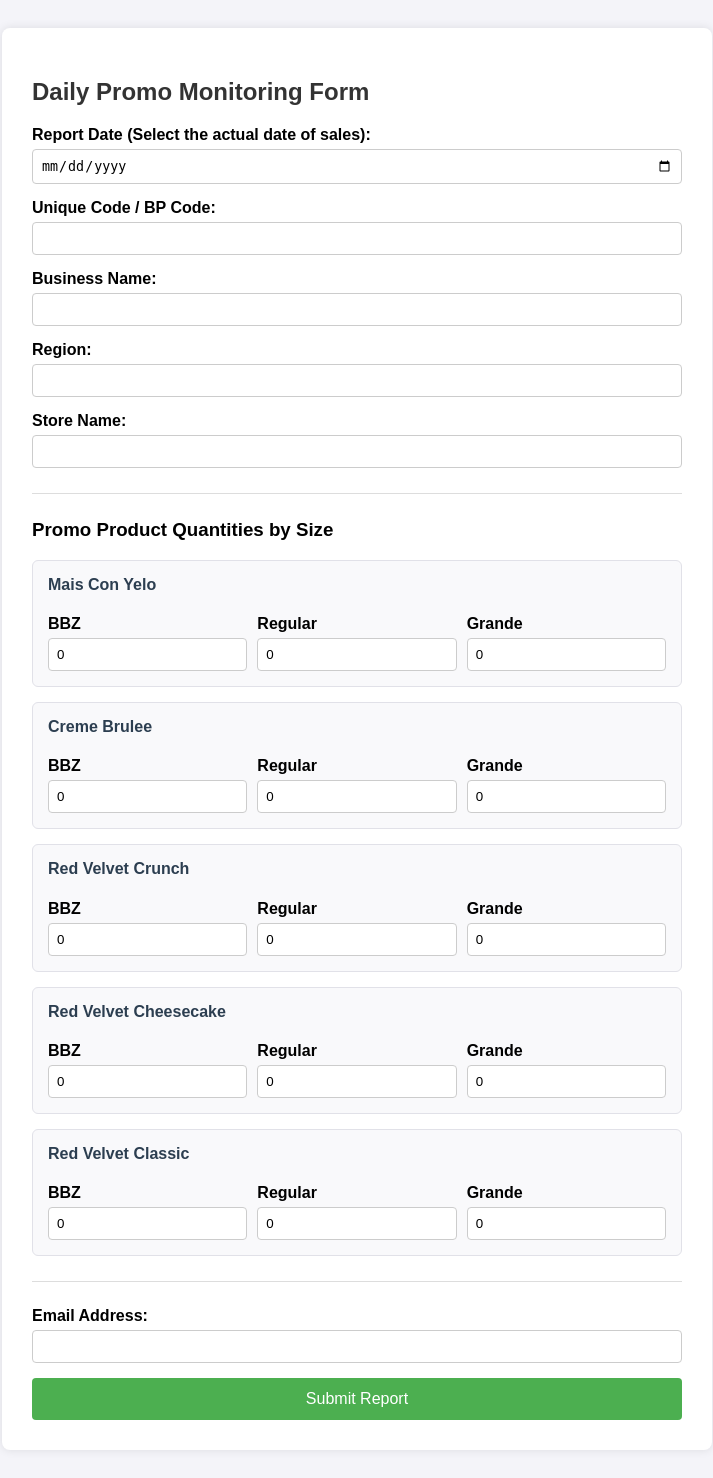
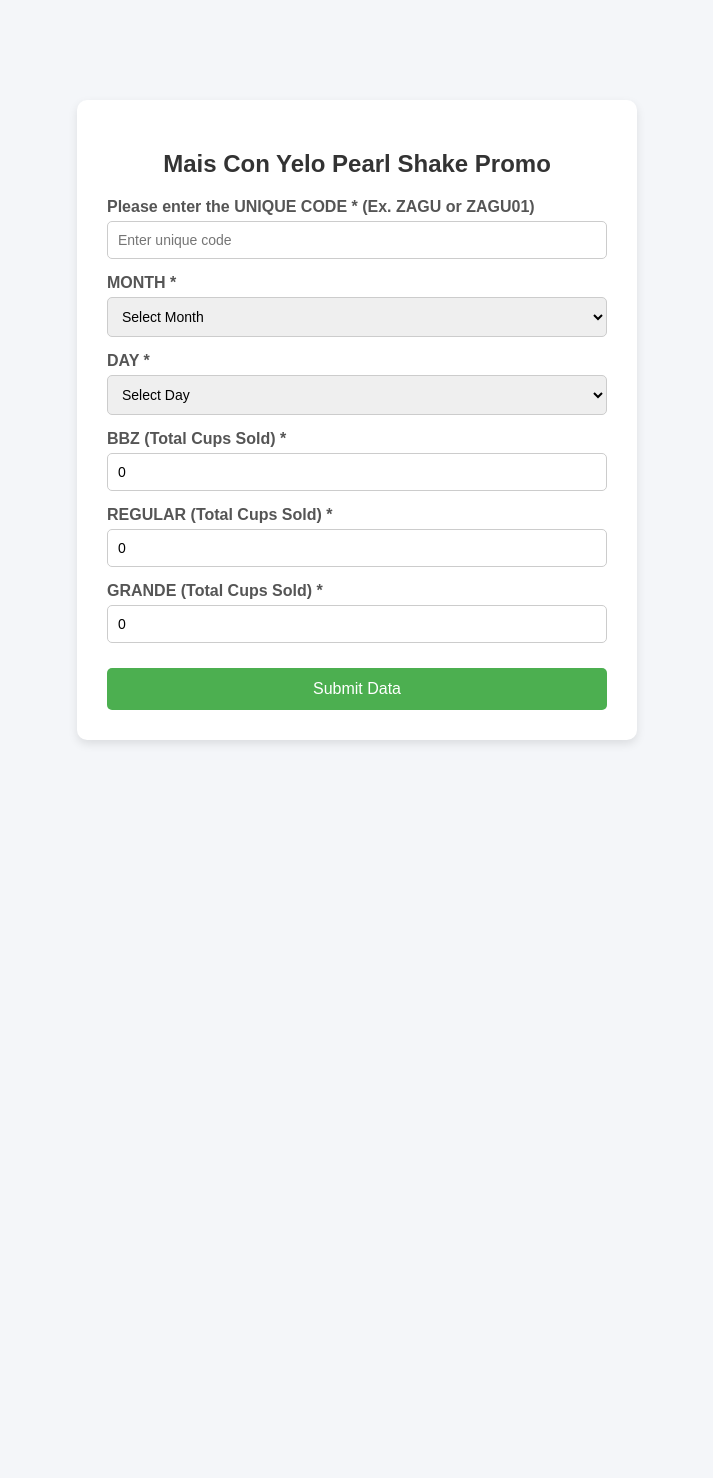
Before and after one commit to misdatazagu-hash/promo-system, a Flask app: page / in a window 1280 px wide. Shown: the whole page, without its empty margins (283-996 px from the left). After the commit the page ends 744 px from the top, so only its background shows below. Run offline with Flask 3, Linux system fonts and the light colour scheme.

Commit message:
Update form.html

```diff
--- a/templates/form.html
+++ b/templates/form.html
@@ -2,112 +2,79 @@
 <html lang="en">
 <head>
     <meta charset="UTF-8">
-    <title>Daily Promo Monitoring Form</title>
+    <meta name="viewport" content="width=device-width, initial-scale=1.0">
+    <title>Promo System - Cup Sales Entry</title>
     <style>
-        body { font-family: Arial, sans-serif; background-color: #f4f4f9; padding: 20px; }
-        .container { max-width: 650px; background: white; padding: 30px; border-radius: 8px; box-shadow: 0 0 10px rgba(0,0,0,0.1); margin: auto; }
-        h2 { color: #333; }
+        body { font-family: Arial, sans-serif; background-color: #f4f6f9; margin: 0; padding: 20px; display: flex; justify-content: center; align-items: center; min-height: 100vh; }
+        .container { background: white; padding: 30px; border-radius: 10px; box-shadow: 0 4px 10px rgba(0,0,0,0.1); width: 100%; max-width: 500px; }
+        h2 { text-align: center; color: #333; margin-bottom: 20px; }
         .form-group { margin-bottom: 15px; }
-        label { display: block; font-weight: bold; margin-bottom: 5px; }
-        input[type="text"], input[type="email"], input[type="number"], input[type="date"] { width: 100%; padding: 8px; box-sizing: border-box; border: 1px solid #ccc; border-radius: 4px; }
-        .flavor-section { background: #f9f9fb; padding: 15px; border-radius: 6px; margin-bottom: 15px; border: 1px solid #e1e1e8; }
-        .flavor-section h4 { margin-top: 0; color: #2c3e50; }
-        .size-grid { display: grid; grid-template-columns: 1fr 1fr 1fr; gap: 10px; }
-        button { background-color: #4CAF50; color: white; padding: 12px 15px; border: none; border-radius: 4px; cursor: pointer; font-size: 16px; width: 100%; }
+        label { display: block; font-weight: bold; margin-bottom: 5px; color: #555; }
+        input, select { width: 100%; padding: 10px; border: 1px solid #ccc; border-radius: 5px; box-sizing: border-box; font-size: 14px; }
+        button { width: 100%; background-color: #4CAF50; color: white; padding: 12px; border: none; border-radius: 5px; font-size: 16px; cursor: pointer; margin-top: 10px; }
         button:hover { background-color: #45a049; }
-        hr { margin: 25px 0; border: 0; border-top: 1px solid #ddd; }
+        .alert { background-color: #d4edda; color: #155724; padding: 15px; border-radius: 5px; text-align: center; margin-bottom: 20px; font-weight: bold; }
     </style>
 </head>
 <body>
     <div class="container">
-        <h2>Daily Promo Monitoring Form</h2>
-        <form action="/submit" method="POST">
+        <h2>Mais Con Yelo Pearl Shake Promo</h2>
 
+        {% if success %}
+            <div class="alert">Successfully Submitted! Pwede ka nang mag-submit ng panibago.</div>
+        {% endif %}
+
+        <form method="POST">
             <div class="form-group">
-                <label>Report Date (Select the actual date of sales):</label>
-                <input type="date" name="report_date" required>
+                <label for="unique_code">Please enter the UNIQUE CODE * (Ex. ZAGU or ZAGU01)</label>
+                <input type="text" id="unique_code" name="unique_code" required placeholder="Enter unique code">
             </div>
 
             <div class="form-group">
-                <label>Unique Code / BP Code:</label>
-                <input type="text" name="bp_code" required>
+                <label for="month">MONTH *</label>
+                <select id="month" name="month" required>
+                    <option value="">Select Month</option>
+                    <option value="January">January</option>
+                    <option value="February">February</option>
+                    <option value="March">March</option>
+                    <option value="April">April</option>
+                    <option value="May">May</option>
+                    <option value="June">June</option>
+                    <option value="July">July</option>
+                    <option value="August">August</option>
+                    <option value="September">September</option>
+                    <option value="October">October</option>
+                    <option value="November">November</option>
+                    <option value="December">December</option>
+                </select>
             </div>
 
             <div class="form-group">
-                <label>Business Name:</label>
-                <input type="text" name="business_name" required>
+                <label for="day">DAY *</label>
+                <select id="day" name="day" required>
+                    <option value="">Select Day</option>
+                    {% for d in range(1, 32) %}
+                        <option value="{{ d }}">{{ d }}</option>
+                    {% endfor %}
+                </select>
             </div>
 
             <div class="form-group">
-                <label>Region:</label>
-                <input type="text" name="region" required>
+                <label for="bbz">BBZ (Total Cups Sold) *</label>
+                <input type="number" id="bbz" name="bbz" min="0" required value="0">
             </div>
 
             <div class="form-group">
-                <label>Store Name:</label>
-                <input type="text" name="store_name" required>
+                <label for="regular">REGULAR (Total Cups Sold) *</label>
+                <input type="number" id="regular" name="regular" min="0" required value="0">
             </div>
 
-            <hr>
-            <h3>Promo Product Quantities by Size</h3>
-
-            <!-- Mais Con Yelo -->
-            <div class="flavor-section">
-                <h4>Mais Con Yelo</h4>
-                <div class="size-grid">
-                    <div><label>BBZ</label><input type="number" name="mais_bbz" value="0" min="0" required></div>
-                    <div><label>Regular</label><input type="number" name="mais_reg" value="0" min="0" required></div>
-                    <div><label>Grande</label><input type="number" name="mais_grd" value="0" min="0" required></div>
-                </div>
+            <div class="form-group">
+                <label for="grande">GRANDE (Total Cups Sold) *</label>
+                <input type="number" id="grande" name="grande" min="0" required value="0">
             </div>
 
-            <!-- Creme Brulee -->
-            <div class="flavor-section">
-                <h4>Creme Brulee</h4>
-                <div class="size-grid">
-                    <div><label>BBZ</label><input type="number" name="creme_bbz" value="0" min="0" required></div>
-                    <div><label>Regular</label><input type="number" name="creme_reg" value="0" min="0" required></div>
-                    <div><label>Grande</label><input type="number" name="creme_grd" value="0" min="0" required></div>
-                </div>
-            </div>
-
-            <!-- Red Velvet Crunch -->
-            <div class="flavor-section">
-                <h4>Red Velvet Crunch</h4>
-                <div class="size-grid">
-                    <div><label>BBZ</label><input type="number" name="rvc_bbz" value="0" min="0" required></div>
-                    <div><label>Regular</label><input type="number" name="rvc_reg" value="0" min="0" required></div>
-                    <div><label>Grande</label><input type="number" name="rvc_grd" value="0" min="0" required></div>
-                </div>
-            </div>
-
-            <!-- Red Velvet Cheesecake -->
-            <div class="flavor-section">
-                <h4>Red Velvet Cheesecake</h4>
-                <div class="size-grid">
-                    <div><label>BBZ</label><input type="number" name="rvch_bbz" value="0" min="0" required></div>
-                    <div><label>Regular</label><input type="number" name="rvch_reg" value="0" min="0" required></div>
-                    <div><label>Grande</label><input type="number" name="rvch_grd" value="0" min="0" required></div>
-                </div>
-            </div>
-
-            <!-- Red Velvet Classic -->
-            <div class="flavor-section">
-                <h4>Red Velvet Classic</h4>
-                <div class="size-grid">
-                    <div><label>BBZ</label><input type="number" name="rvcl_bbz" value="0" min="0" required></div>
-                    <div><label>Regular</label><input type="number" name="rvcl_reg" value="0" min="0" required></div>
-                    <div><label>Grande</label><input type="number" name="rvcl_grd" value="0" min="0" required></div>
-                </div>
-            </div>
-
-            <hr>
-            <div class="form-group">
-                <label>Email Address:</label>
-                <input type="email" name="email" required>
-            </div>
-
-            <button type="submit">Submit Report</button>
+            <button type="submit">Submit Data</button>
         </form>
     </div>
 </body>
```
